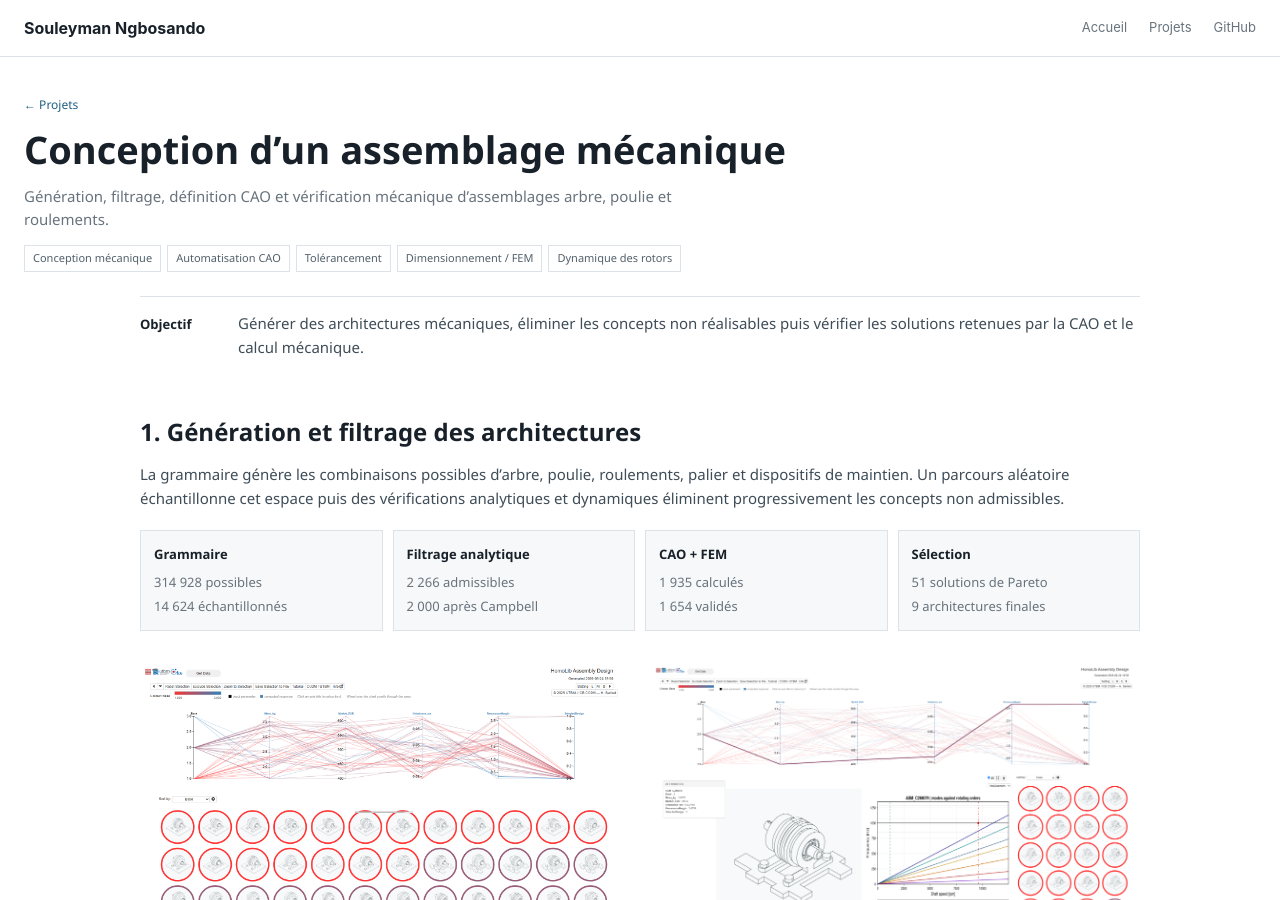
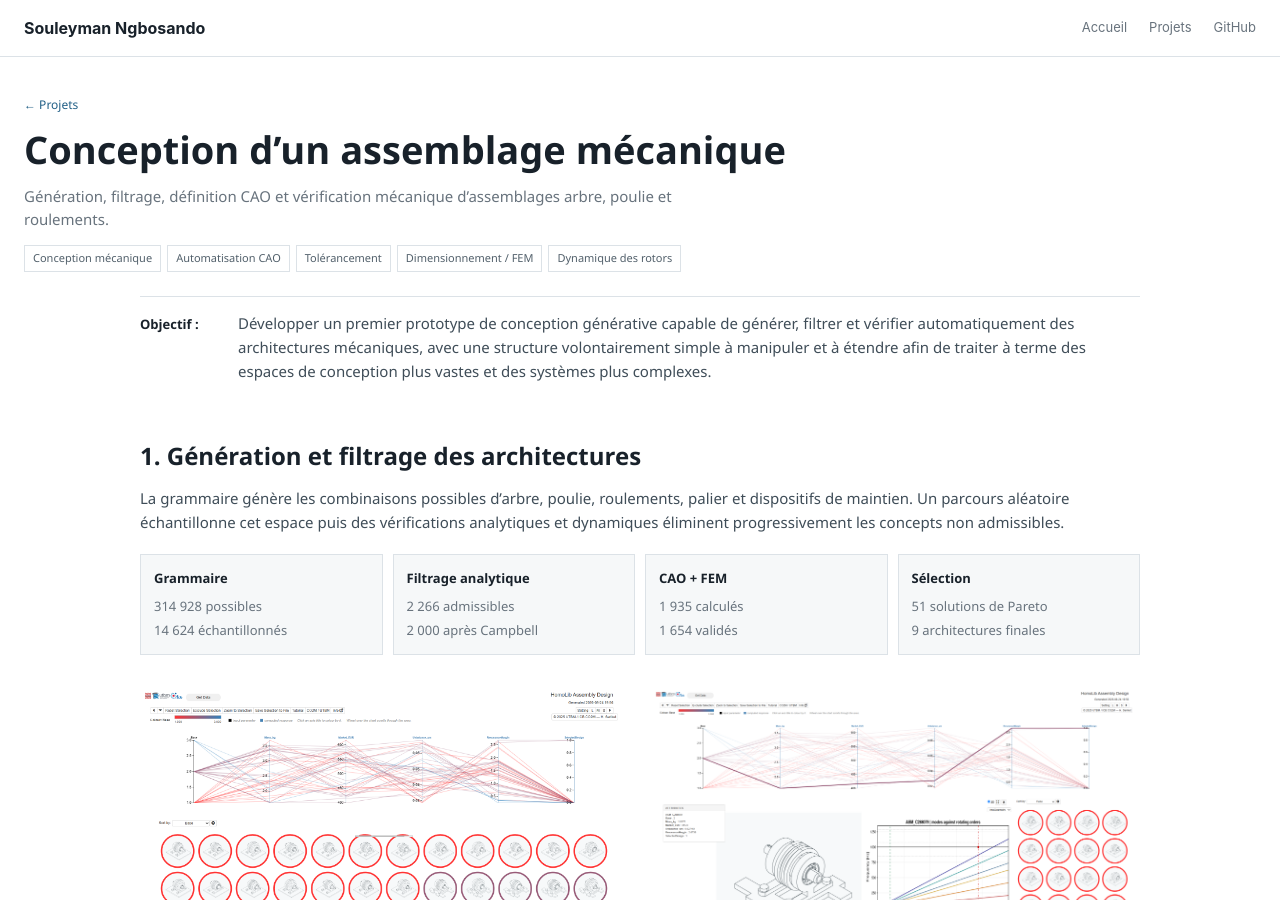
Before and after one commit to Ngbosando/Ngbosando.github.io, a Jekyll site: the page built from _projects/mechanical-assembly-design/index.md, in a window 1280 px wide and 900 px high. Built offline with Jekyll 4.4.1, drawn with Linux system fonts in a browser that asks for light colours.

Commit message:
Préciser l’objectif de conception générative et harmoniser les figures

```diff
--- a/_projects/mechanical-assembly-design/index.md
+++ b/_projects/mechanical-assembly-design/index.md
@@ -8,7 +8,7 @@
 permalink: /projects/mechanical-assembly-design/
 ---
 
-<div class="project-intro"><b>Objectif</b><span>Générer des architectures mécaniques, éliminer les concepts non réalisables puis vérifier les solutions retenues par la CAO et le calcul mécanique.</span></div>
+<div class="project-intro"><b>Objectif :</b><span>Développer un premier prototype de conception générative capable de générer, filtrer et vérifier automatiquement des architectures mécaniques, avec une structure volontairement simple à manipuler et à étendre afin de traiter à terme des espaces de conception plus vastes et des systèmes plus complexes.</span></div>
 
 ## 1. Génération et filtrage des architectures
 
@@ -21,7 +21,7 @@
   <div><b>Sélection</b><small>51 solutions de Pareto<br>9 architectures finales</small></div>
 </div>
 
-<div class="figure-pair">
+<div class="figure-pair equal-figures">
   <figure class="technical-figure">
     <a href="{{ '/assets/images/design-space.png' | relative_url }}"><img src="{{ '/assets/images/design-space.png' | relative_url }}" alt="Espace de conception des assemblages mécaniques"></a>
     <figcaption>Comparaison des candidats admissibles dans l’espace de conception.</figcaption>
@@ -39,12 +39,12 @@
 
 ASM_C229583 est conservé comme référence stable pendant la vérification des critères de filtrage et des modèles réduits. L’architecture est ensuite reconstruite en assemblage puis traduite en géométrie de pièce fabricable.
 
-<figure class="figure-wide technical-figure">
+<figure class="figure-wide technical-figure single-figure">
   <a href="{{ '/assets/images/assembly-exploded.png' | relative_url }}"><img src="{{ '/assets/images/assembly-exploded.png' | relative_url }}" alt="Vue éclatée de ASM_C229583"></a>
   <figcaption>Vue éclatée utilisée pour vérifier la séquence d’assemblage, les interfaces et le maintien axial.</figcaption>
 </figure>
 
-<figure class="figure-wide technical-figure">
+<figure class="figure-wide technical-figure single-figure">
   <a href="{{ '/assets/images/shaft-drawing.png' | relative_url }}"><img src="{{ '/assets/images/shaft-drawing.png' | relative_url }}" alt="Plan de fabrication de l’arbre ASM_C229583"></a>
   <figcaption>Plan de l’arbre utilisé pour définir les diamètres fonctionnels, les longueurs et les ajustements.</figcaption>
 </figure>
@@ -53,12 +53,12 @@
 
 L’assemblage de référence est vérifié pour une vitesse de fonctionnement requise de 3 000 tr/min. La réponse dynamique et la tenue en fatigue de l’arbre sont ensuite contrôlées avant validation.
 
-<figure class="figure-wide technical-figure">
+<figure class="figure-wide technical-figure single-figure">
   <a href="{{ '/assets/images/campbell-c229583.png' | relative_url }}"><img src="{{ '/assets/images/campbell-c229583.png' | relative_url }}" alt="Diagramme de Campbell de ASM_C229583"></a>
   <figcaption>Diagramme de Campbell avec une vitesse limite calculée de 4 936 tr/min.</figcaption>
 </figure>
 
-<div class="figure-pair">
+<div class="figure-pair equal-figures">
   <figure class="technical-figure">
     <a href="{{ '/assets/images/frf-c229583.png' | relative_url }}"><img src="{{ '/assets/images/frf-c229583.png' | relative_url }}" alt="Réponse fréquentielle de ASM_C229583"></a>
     <figcaption>Vérification de la réponse fréquentielle de l’assemblage de référence.</figcaption>
```
